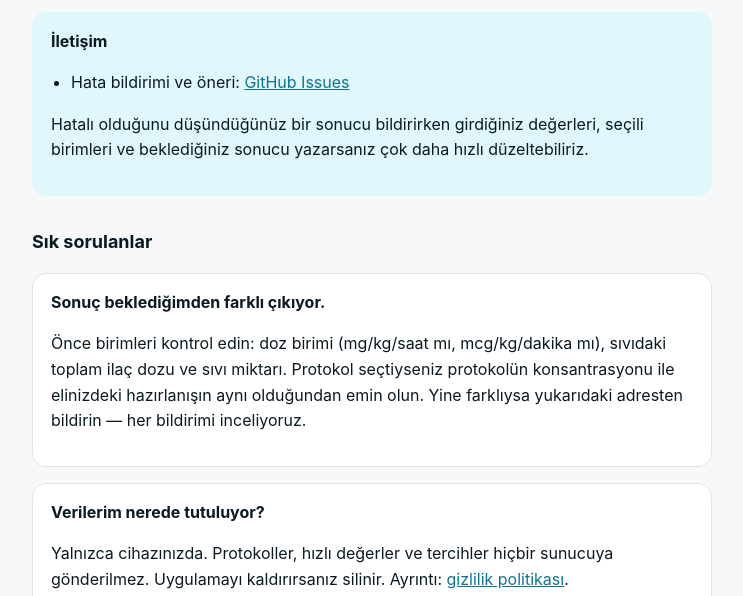
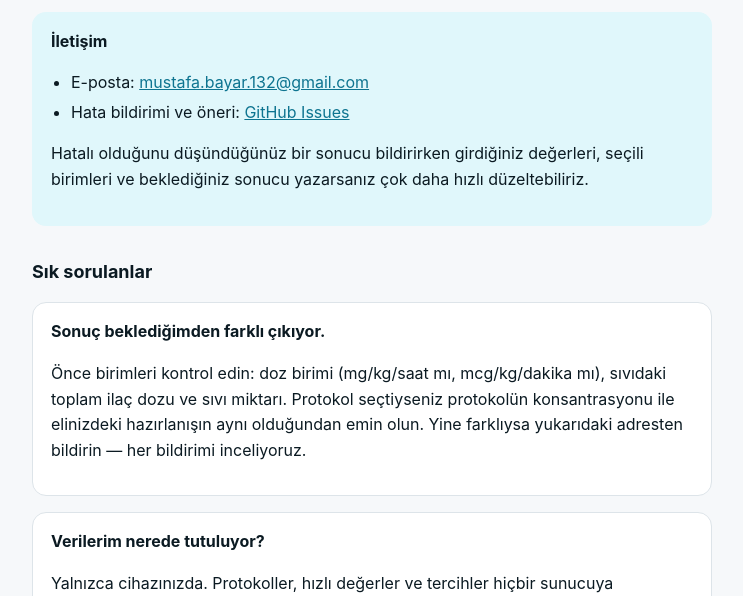
Before and after one commit to mustafabyr/infusion-calculator-site, a plain HTML site: page destek.html in a window 1280 px wide. Shown: the part 191-787 px from the top of the page, without its empty margins (268-1011 px from the left). Drawn offline with Linux system fonts and the light colour scheme.

Commit message:
Destek sayfasına iletişim e-postası eklendi
Co-Authored-By: Claude Opus 5 (1M context) <noreply@anthropic.com>
Claude-Session: https://claude.ai/code/session_01LogptA1Yrp9TrBwrqwKf3i

```diff
--- a/destek.html
+++ b/destek.html
@@ -25,6 +25,7 @@
   <div class="kart vurgu" id="iletisim">
     <strong>İletişim</strong>
     <ul>
+      <li>E-posta: <a href="mailto:mustafa.bayar.132@gmail.com">mustafa.bayar.132@gmail.com</a></li>
       <li>Hata bildirimi ve öneri: <a href="https://github.com/mustafabyr/infusion-calculator-site/issues">GitHub Issues</a></li>
     </ul>
     <p>Hatalı olduğunu düşündüğünüz bir sonucu bildirirken girdiğiniz değerleri, seçili birimleri ve beklediğiniz sonucu yazarsanız çok daha hızlı düzeltebiliriz.</p>
```
Also changed, not shown: support.html (+1 -0 lines).
